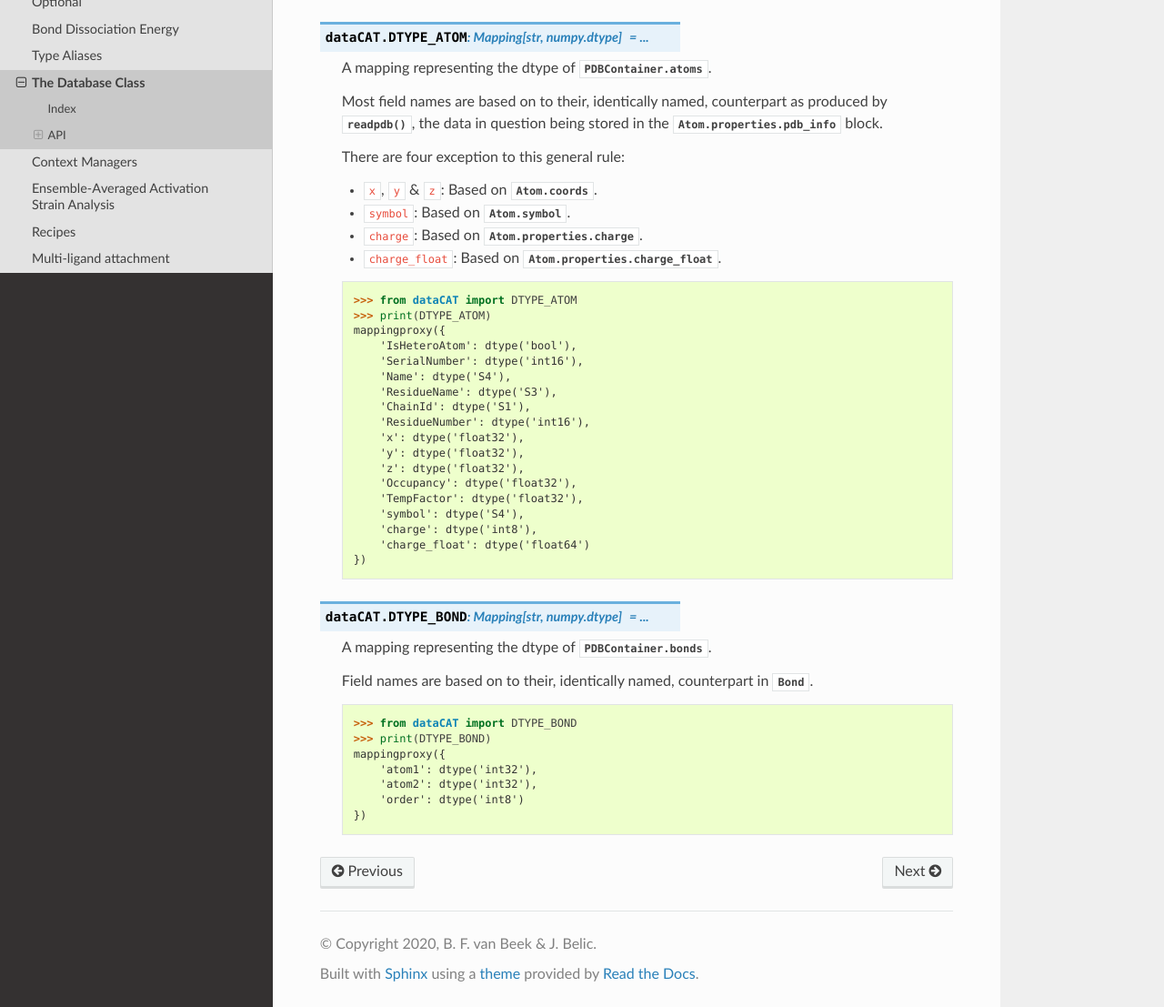
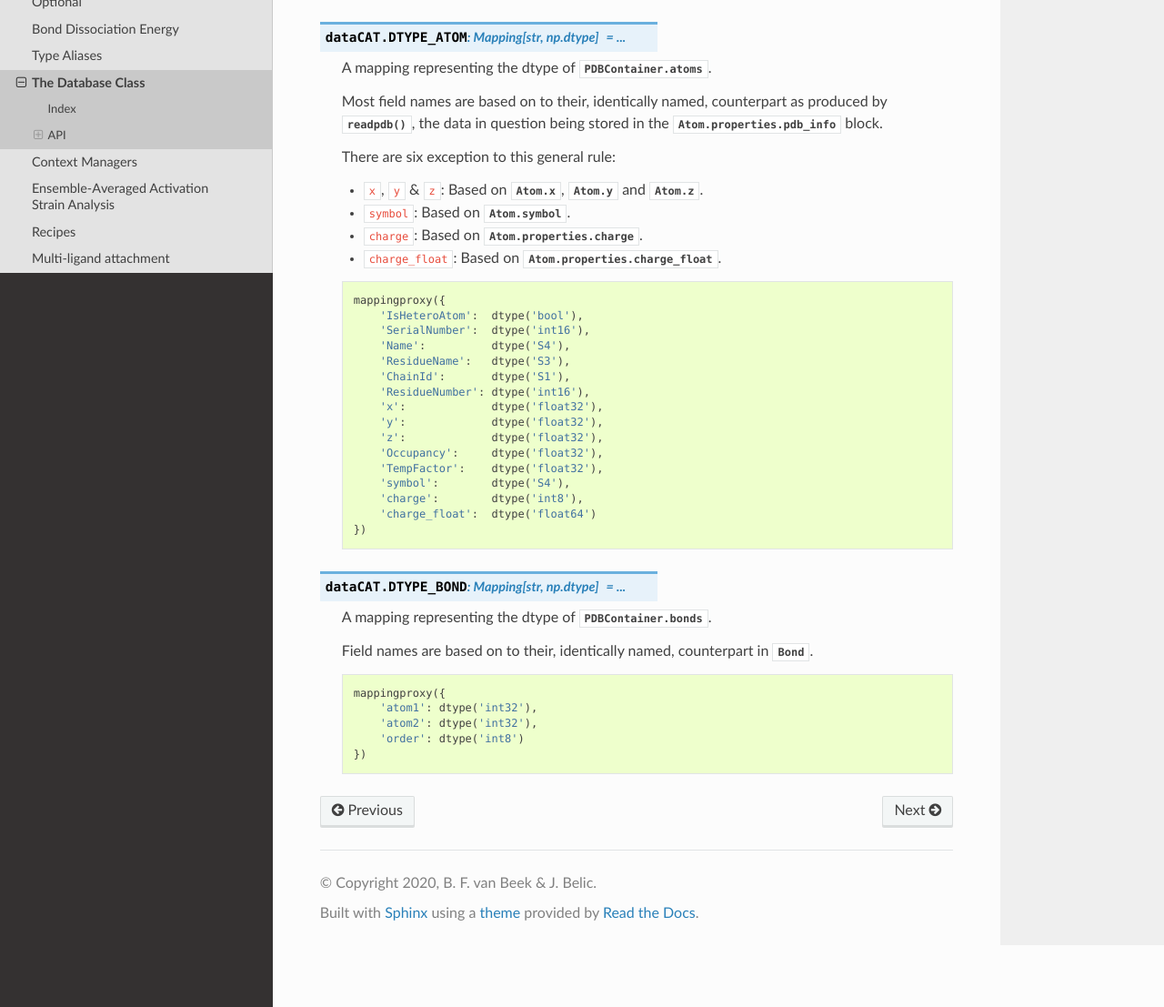
Before and after one commit to nlesc-nano/CAT, a Sphinx documentation site: the page built from docs/7_database.rst, in a window 1280 px wide and 1400 px high, scrolled down 1918 px. Shown: the part 293-1400 px from the top of the window at 91% size. Built offline with Sphinx 7.4.7 and the Read the Docs theme 2.0.0, drawn with Linux system fonts in a browser that asks for light colours.

Commit message:
Documentation update

```diff
--- a/docs/7_database.rst
+++ b/docs/7_database.rst
@@ -102,10 +102,10 @@ API
     :inherited-members:
 
 .. autoclass:: PDBContainer
-    :members:
+    :members: atoms, bonds, atom_count, bond_count, __getitem__, __len__, from_molecules, to_molecules, from_hdf5, to_hdf5
 
 .. data:: DTYPE_ATOM
-    :type: Mapping[str, numpy.dtype]
+    :type: Mapping[str, np.dtype]
     :value: ...
 
     A mapping representing the dtype of :attr:`PDBContainer.atoms`.
@@ -115,37 +115,36 @@ API
     the data in question being stored in the
     :class:`Atom.properties.pdb_info<scm.plams.mol.atom.Atom>` block.
 
-    There are four exception to this general rule:
+    There are six exception to this general rule:
 
-    * ``x``, ``y`` & ``z``: Based on :class:`Atom.coords<scm.plams.mol.atom.Atom>`.
+    * ``x``, ``y`` & ``z``: Based on :class:`Atom.x<scm.plams.mol.atom.Atom>`,
+      :class:`Atom.y<scm.plams.mol.atom.Atom>` and :class:`Atom.z<scm.plams.mol.atom.Atom>`.
     * ``symbol``: Based on :class:`Atom.symbol<scm.plams.mol.atom.Atom>`.
     * ``charge``: Based on :class:`Atom.properties.charge<scm.plams.mol.atom.Atom>`.
     * ``charge_float``: Based on :class:`Atom.properties.charge_float<scm.plams.mol.atom.Atom>`.
 
     .. code:: python
 
-        >>> from dataCAT import DTYPE_ATOM
-        >>> print(DTYPE_ATOM)
         mappingproxy({
-            'IsHeteroAtom': dtype('bool'),
-            'SerialNumber': dtype('int16'),
-            'Name': dtype('S4'),
-            'ResidueName': dtype('S3'),
-            'ChainId': dtype('S1'),
+            'IsHeteroAtom':  dtype('bool'),
+            'SerialNumber':  dtype('int16'),
+            'Name':          dtype('S4'),
+            'ResidueName':   dtype('S3'),
+            'ChainId':       dtype('S1'),
             'ResidueNumber': dtype('int16'),
-            'x': dtype('float32'),
-            'y': dtype('float32'),
-            'z': dtype('float32'),
-            'Occupancy': dtype('float32'),
-            'TempFactor': dtype('float32'),
-            'symbol': dtype('S4'),
-            'charge': dtype('int8'),
-            'charge_float': dtype('float64')
+            'x':             dtype('float32'),
+            'y':             dtype('float32'),
+            'z':             dtype('float32'),
+            'Occupancy':     dtype('float32'),
+            'TempFactor':    dtype('float32'),
+            'symbol':        dtype('S4'),
+            'charge':        dtype('int8'),
+            'charge_float':  dtype('float64')
         })
 
 
 .. data:: DTYPE_BOND
-    :type: Mapping[str, numpy.dtype]
+    :type: Mapping[str, np.dtype]
     :value: ...
 
     A mapping representing the dtype of :attr:`PDBContainer.bonds`.
@@ -155,8 +154,6 @@ API
 
     .. code:: python
 
-        >>> from dataCAT import DTYPE_BOND
-        >>> print(DTYPE_BOND)
         mappingproxy({
             'atom1': dtype('int32'),
             'atom2': dtype('int32'),
```
